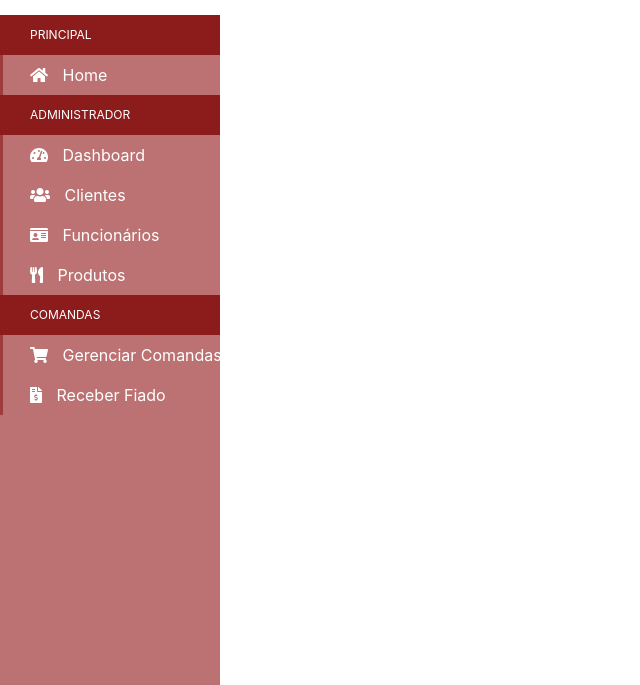
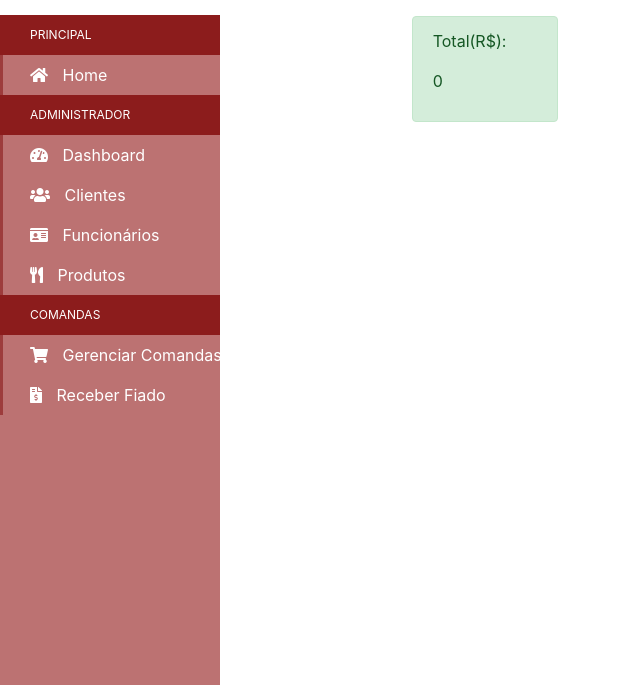
Before and after one commit to ProjetoIntegradorEquipe07/Integrador_Equipe07, a Flask app: page /comanda/formListaFiados in a window 1280 px wide. Shown: the part 115-800 px from the top of the page, without its empty margins (0-640 px from the left). Run offline with Flask 2, Linux system fonts and the light colour scheme; the visitor is signed in with stand-in values (Sample User, id 1); some libraries are stand-ins or nearby versions.

Commit message:
Mostra valor total fiados

```diff
--- a/mod_comanda/comanda.py
+++ b/mod_comanda/comanda.py
@@ -265,21 +265,16 @@ def buscaFiadoPorCliente():
     try:
         _comanda = Comanda()
         _cliente = Cliente()
-        _cliente.cpf = request.form['cpf_cliente']
+        _cliente.cpf = request.form['cpf_cliente'].replace('-','').replace('.','')
         _cliente_encontrado = _cliente.buscaClientePorCPF()
         if _cliente_encontrado:
 
             _comanda.status_comanda = 2
-            print(_cliente.id_cliente)
 
             _tupla_fiados = _comanda.buscaFiadosPorCliente(_cliente.id_cliente)
             return jsonify(erro = False,cliente_encontrado = True, fiados = _tupla_fiados)
         else:
             return jsonify(erro = False, cliente_encontrado = False)
-
-
-
-
 
 
     except Exception as e:
@@ -288,5 +283,5 @@ def buscaFiadoPorCliente():
         else:
             _mensagem = 'Erro no banco'
             _mensagem_exception = e.args
-        print(str(e))
+
         return jsonify(erro = True, mensagem = _mensagem, mensagem_exception = _mensagem_exception)
--- a/mod_comanda/templates/formListaFiados.html
+++ b/mod_comanda/templates/formListaFiados.html
@@ -23,11 +23,28 @@
             <th>Valor</th>
             <th>Multa</th>
             <th>Juros</th>
+            <th></th>
         </tr>
     </thead>
     <tbody id="fiados">
 
     </tbody>
+
+</table>
+<div class="row">
+    <div class="col-2">
+        <button type="button" class="btn btn-success" id="receber_fiados">Receber fiados marcados</button>
+
+    </div>
+    <div class="col-2">
+
+        <div class="alert alert-success">
+            <p>Total(R$):</p>
+            <p id="valor_total">0</p>
+        </div>
+    </div>
+
+</div>
 
 {% endblock %}
 
@@ -38,7 +55,7 @@
     $('#buscaCliente').submit(function(e){
 
         e.preventDefault();
-        $('#cpf_cliente').unmask();
+
 
         $.post($SCRIPT_ROOT + "{{ url_for('comanda.buscaFiadoPorCliente') }}",{
 
@@ -48,6 +65,7 @@
             if(!data.erro){
                 if(data.cliente_encontrado){
                     $('#msg_cliente').hide();
+                    $('#receber_fiados').show();
                     $('#fiados').empty();
                     data.fiados.forEach(fiado => {
 
@@ -60,14 +78,35 @@
                                 <td>${fiado['Valor']}</td>
                                 <td>${fiado['Multa']}</td>
                                 <td>${fiado['Juros']}</td>
+                                <td>
+                                    <input name='id_comanda' value='${fiado['ID']}' type='checkbox' id='id_comanda'>
+                                    <input name='soma_valores' value='${ parseFloat(fiado['Valor']) + parseFloat(fiado['Multa']) + parseFloat(fiado['Juros'])}' type='hidden' id='soma_valores'>
+                                </td>
                             </tr>
                         `)
                     });
+
+                    $("input[name='id_comanda']").click(function(e){
+                        if($(this).is(':checked')){
+                            let valor = parseFloat($('#valor_total').text()) + parseFloat($(this).parent().children()[1].value);
+                            $('#valor_total').html(valor);
+
+                        }
+                        else{
+                            let valor = parseFloat($('#valor_total').text()) - parseFloat($(this).parent().children()[1].value);
+                            $('#valor_total').html(valor);
+                        }
+
+                    })
+
+
+
 
                 }
 
                 else{
                     $('#msg_cliente').show();
+                    $('#receber_fiados').hide();
                     $('#fiados').empty();
                 }
             }
@@ -78,8 +117,28 @@
         })
     })
 
+
+
+    $('#receber_fiados').click(function(){
+
+         let ids_comandas_marcadas = [];
+
+         let checks_fiado_botao = document.querySelectorAll('#pagamento_fiado');
+         checks_fiado_botao.forEach(fiado => {
+
+             if($(fiado).is(':checked')){
+
+                ids_comandas_marcadas.push(fiado.parentElement.parentElement.firstElementChild.textContent);
+             }
+
+         });
+
+         console.log(ids_comandas_marcadas);
+
+    })
     $(document).ready(function(){
         $('#msg_cliente').hide();
+        $('#receber_fiados').hide();
         $('#cpf_cliente').mask('000.000.000-00');
 
     })
--- /dev/null
+++ b/mod_comanda/templates/formRecebeFiado.html
@@ -0,0 +1,2 @@
+{% extends 'modelo.html' %}
+{% block title %}Recebe Fiado{% endblock %}
```
Also changed, not shown: mod_comanda/comandaBD.py (+25 -0 lines).
